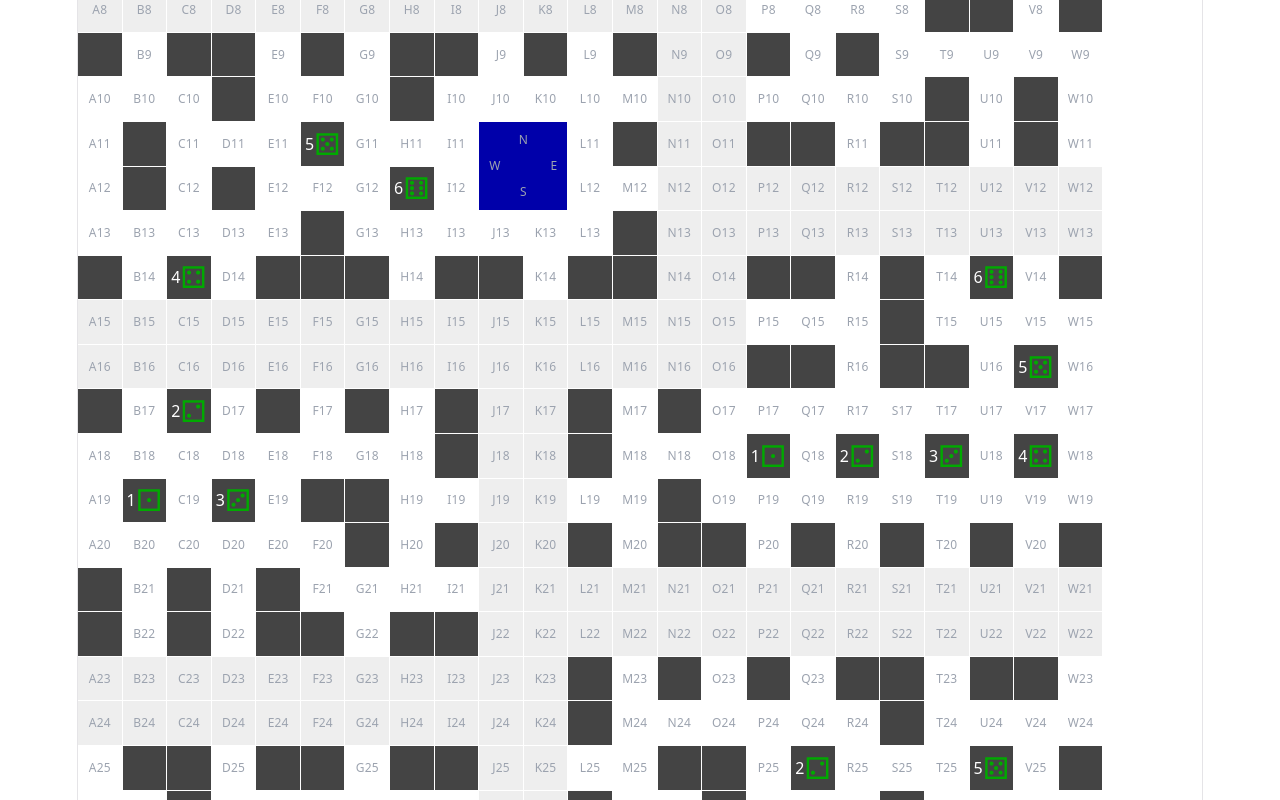
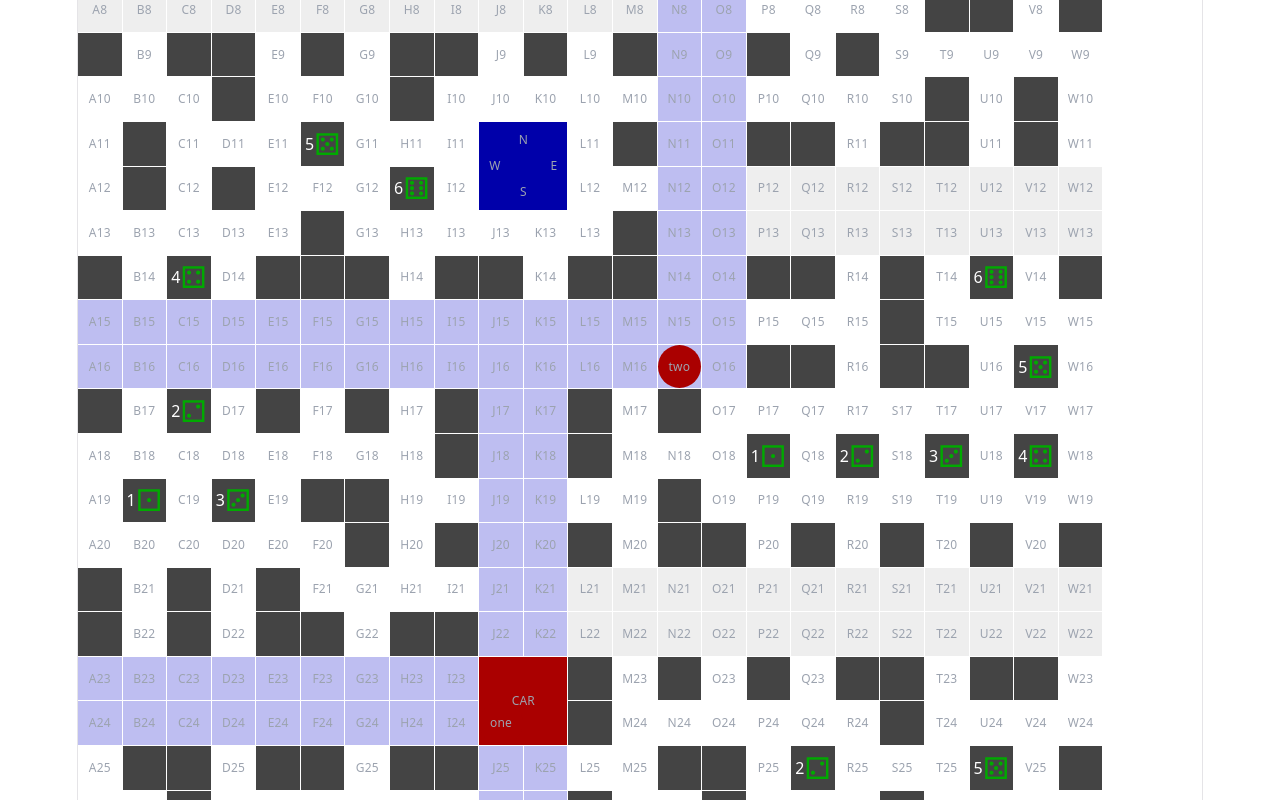
Before and after one commit to tucker87/SpecterOps2, a Vue app: page / in a window 1280 px wide. Shown: the part 440-1240 px from the top of the page. Built offline with nearby package versions, Linux system fonts and the light colour scheme.

Commit message:
Players are draggable and have vision

```diff
--- a/src/components/HelloWorld.vue
+++ b/src/components/HelloWorld.vue
@@ -25,6 +25,7 @@ let board = ref(boardData
       const x = 1 + i % boardWidth
       const y = 1 + Math.floor(i / boardWidth)
       const isGoal = type >= 'A' && type <= 'Z'
+      const style = type !== 't' && type !== 'c' ? `grid-area: ${y} / ${x};` : ''
 
       return {
          type,
@@ -38,6 +39,7 @@ let board = ref(boardData
          isCrossroad: type === 'x' || type === 'y',
          isGoal,
          neighborStreets: [],
+         style,
       }
    }))
 
@@ -82,7 +84,11 @@ const findStreetNeighbors = (board) => {
 
 findStreetNeighbors(board.value)
 
-// const players = ref([{ name: 'one', x: 2, y: 2 }, { name: 'two', x: 3, y: 3 }])
+const players = ref([
+   { name: 'one', x: 10, y: 24 },
+   { name: 'two', x: 14, y: 16 },
+])
+const car = ref({ x: 10, y: 23 }) // 2: J17, 3: J23
 
 const moves = ref([])
 const toCoord = pos => String.fromCharCode(pos.x + 64)
@@ -102,6 +108,27 @@ const selectCell = cell => {
 }
 
 const clearSeen = () => board.value.forEach(cell => cell.seen = false)
+
+const updatePlayerSeen = () => {
+   for (const player of players.value) {
+      const { x, y } = player
+
+      const left = range(1, x - 1).map(cx => cellIndex(cx, y)).reverse()
+      const right = range(x + 1, boardWidth).map(cx => cellIndex(cx, y))
+      const up = range(1, y - 1).map(cy => cellIndex(x, cy)).reverse()
+      const down = range(y + 1, boardHeight).map(cy => cellIndex(x, cy))
+
+      const activeCell = board.value[cellIndex(x, y)]
+
+      const onRoad = activeCell.isStreet || activeCell.isCrossroad
+
+      setSeen(left, onRoad)
+      setSeen(right, onRoad);
+      setSeen(up, onRoad);
+      setSeen(down, onRoad);
+   }
+}
+
 
 const updateSeen = activeCell => {
    if (!activeCell)
@@ -138,6 +165,21 @@ const setSeen = (cellIndexes, onRoad) => {
 const addMove = cell => moves.value.push({ pos: `${toCoord(cell)}${cell.y}` })
 const deleteMove = cell => moves.value = moves.value.filter(x => x !== cell)
 
+const dragStart = (e, index) => {
+   e.dataTransfer.setData('playerIndex', index);
+}
+
+const dropPlayer = (e, x, y) => {
+   e.preventDefault();
+   const playerIndex = e.dataTransfer.getData('playerIndex');
+
+   players.value[playerIndex].x = x
+   players.value[playerIndex].y = y
+   clearSeen()
+   updatePlayerSeen()
+}
+
+updatePlayerSeen()
 </script>
 
 <template>
@@ -149,9 +191,10 @@ const deleteMove = cell => moves.value = moves.value.filter(x => x !== cell)
    </section>
    <div style="display: grid; grid-template-columns: 1fr 100px;">
       <section id="board">
-         <template v-for="cell in board" :style="`grid-row: ${cell.x}; grid-column: ${cell.y};`">
+         <template v-for="cell in board">
             <div class="cell" :class="[cell.type, cell.facing, cell.active ? 'active' : '', cell.seen ? 'seen' : '']"
-               @click="selectCell(cell)" @dblclick="addMove(cell)">
+               :style="cell.style" @click="selectCell(cell)" @dblclick="addMove(cell)"
+               @drop="dropPlayer($event, cell.x, cell.y)" @dragover.prevent @dragenter.prevent>
                <template v-if="cell.isOpen || cell.isStreet || cell.isCrossroad">
                   {{ toCoord(cell) }}{{ cell.y }}
                </template>
@@ -173,7 +216,11 @@ const deleteMove = cell => moves.value = moves.value.filter(x => x !== cell)
                </template>
             </div>
          </template>
-         <div class="player" v-for="player in players" :style="`grid-row: ${player.x}; grid-column: ${player.y};`">
+         <div class="car" :style="`grid-area: ${car.y} / ${car.x} / span 2 / span 2;`">
+            CAR
+         </div>
+         <div class="player" v-for="(player, i) in players" :style="`grid-area: ${player.y} / ${player.x};`"
+            draggable="true" @dragstart="dragStart($event, i)">
             {{ player.name }}
          </div>
       </section>
@@ -347,8 +394,18 @@ body {
    }
 
    .player {
-      width: 100%;
-      aspect-ratio: unset;
+      display: flex;
+      justify-content: center;
+      align-items: center;
+      background-color: #AA0000;
+      border-radius: 100%;
+   }
+
+   .car {
+      display: flex;
+      justify-content: center;
+      align-items: center;
+      background-color: #AA0000;
    }
 }
 </style>
```
